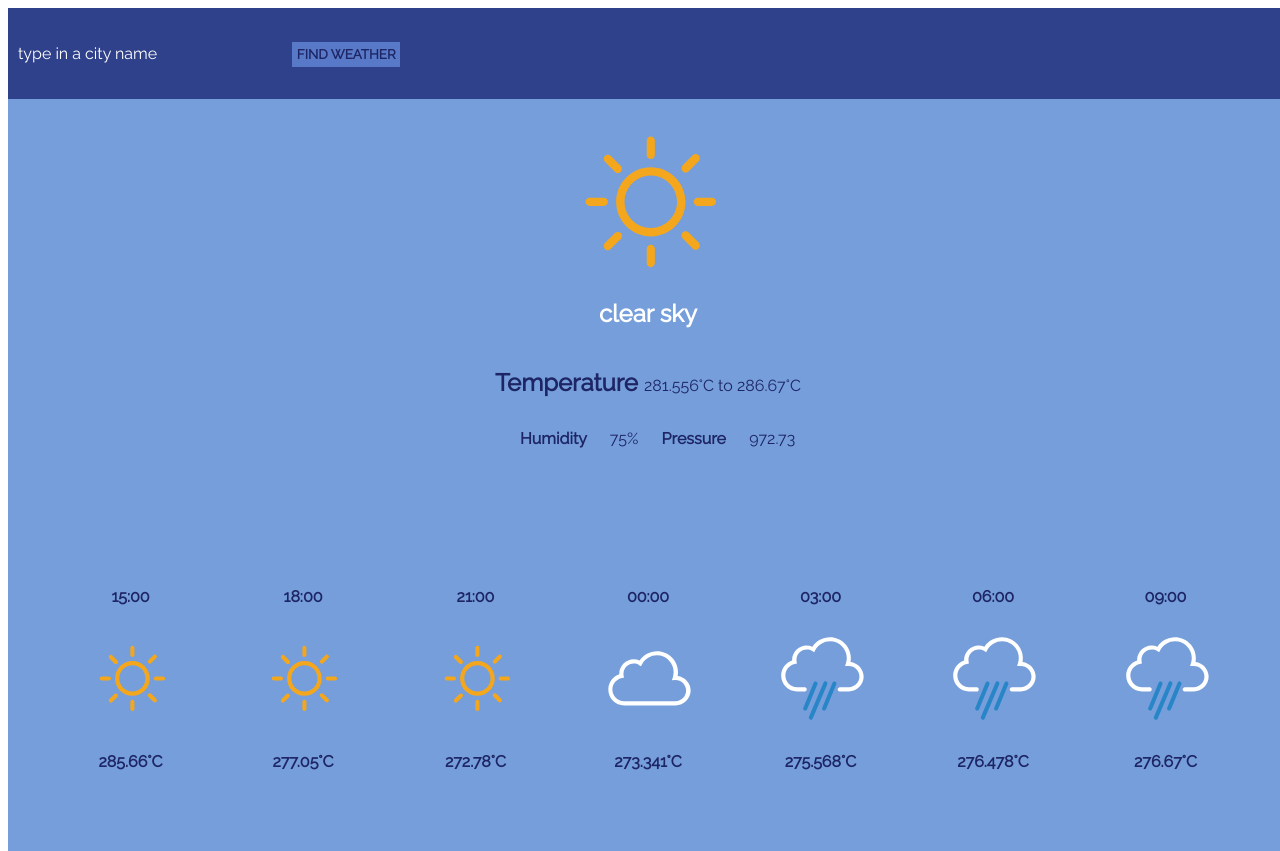
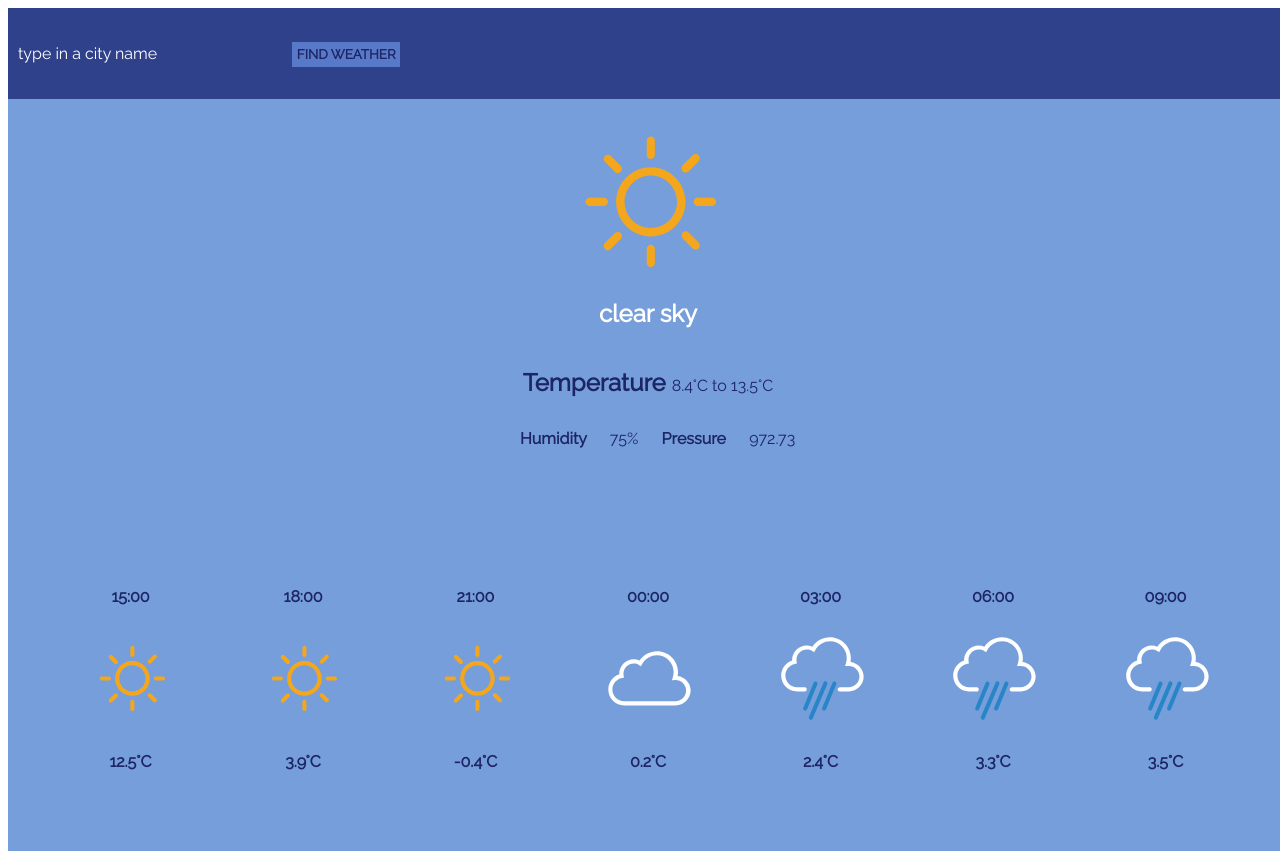
Before and after one commit to Dania-c/Codi-WeatherAPI, a React (Create React App) app: page / in a window 1280 px wide. Built offline with nearby package versions, Linux system fonts and the light colour scheme.

Commit message:
temp from kelvin to deg C

```diff
--- a/src/components/WeatherItem.js
+++ b/src/components/WeatherItem.js
@@ -16,8 +16,8 @@ export default class WeatherItem extends Component {
 }
 export class WeatherItemDet extends Component {
   render() {
-    function convertToC (f) {
-      return (5/9) * (f-32)
+    function convertToC (k) {
+      return (k - 273.15).toFixed(1)
     }
     var i = 0;
     var arr =[];
@@ -34,7 +34,7 @@ export class WeatherItemDet extends Component {
       <div className="subcard">
         <h4>{FakeWeather.list[j].dt_txt.substring(10,16)}</h4>
         {p}
-        <h4>{FakeWeather.list[j].main.temp}&deg;C</h4>
+        <h4>{convertToC(FakeWeather.list[j].main.temp)}&deg;C</h4>
       </div>)
 }
     return (
--- a/src/components/WeatherNow.js
+++ b/src/components/WeatherNow.js
@@ -4,13 +4,16 @@ import FakeWeather from '../data/FakeWeather.json' ;
 // import {Mostlycloudy} from './ImagesComponents';
 const WeatherNow = () => {
     var i = 0;
+    function convertToC (k) {
+        return (k - 273.15).toFixed(1)
+      }
     return (
         <div className='app__main' id="app_main">
 
             <img src={clear} alt="clear sky" className="imgNow"></img>
             {/* <Mostlycloudy className="imgNow"/> */}
             <p className="now-temp-desc">{FakeWeather.list[i].weather[0].description}</p>
-            <p ><span className="now-temp" >Temperature    </span> {FakeWeather.list[i].main.temp_min}&deg;C to {FakeWeather.list[i].main.temp_max}&deg;C</p>
+            <p ><span className="now-temp" >Temperature    </span> {convertToC(FakeWeather.list[i].main.temp_min)}&deg;C to {convertToC(FakeWeather.list[i].main.temp_max)}&deg;C</p>
             <p><span className="now-hum-press strong-desc">Humidity   </span>{FakeWeather.list[i].main.humidity}% <span className="now-hum-press strong-desc">Pressure</span> {FakeWeather.list[i].main.pressure}</p>
 
         </div>
```
